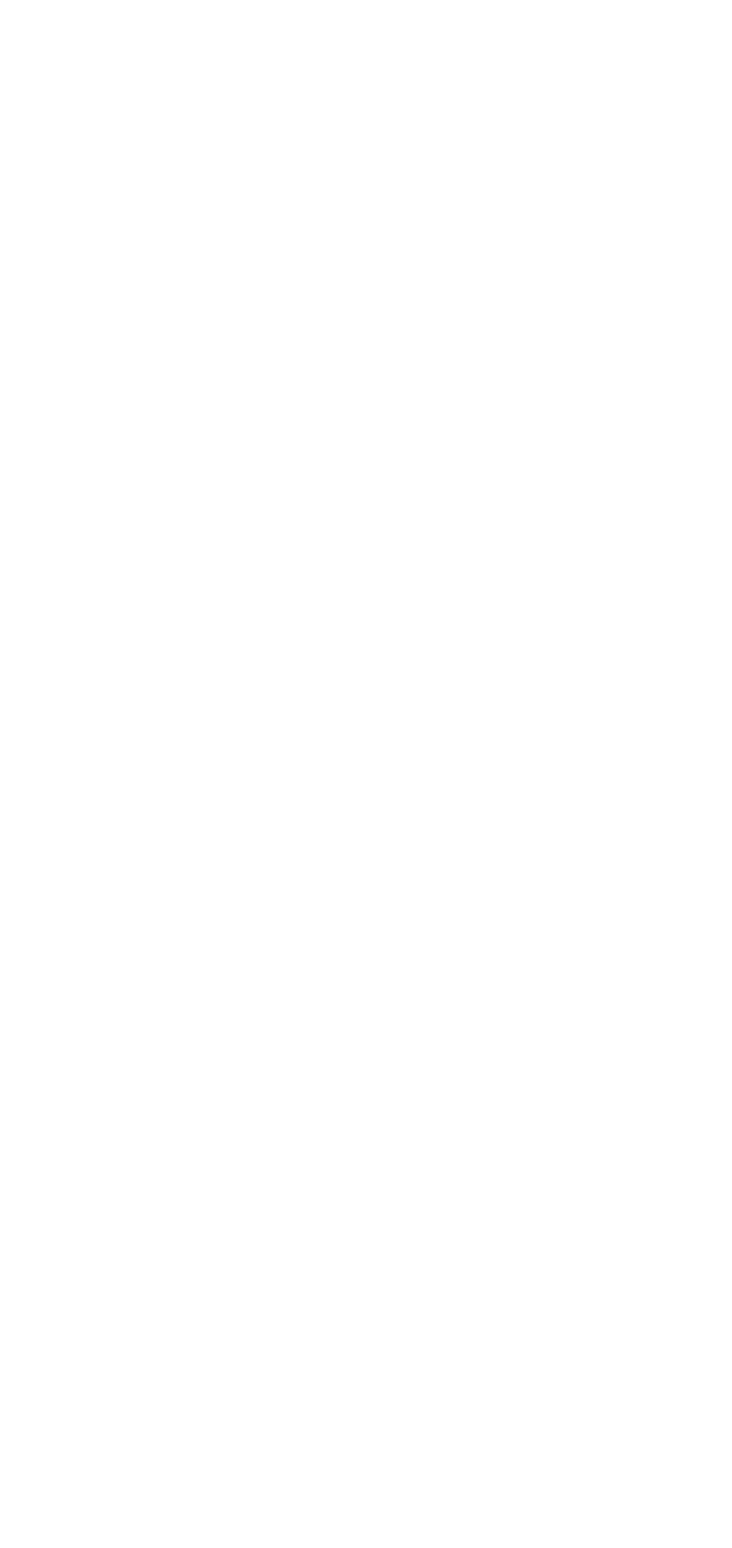
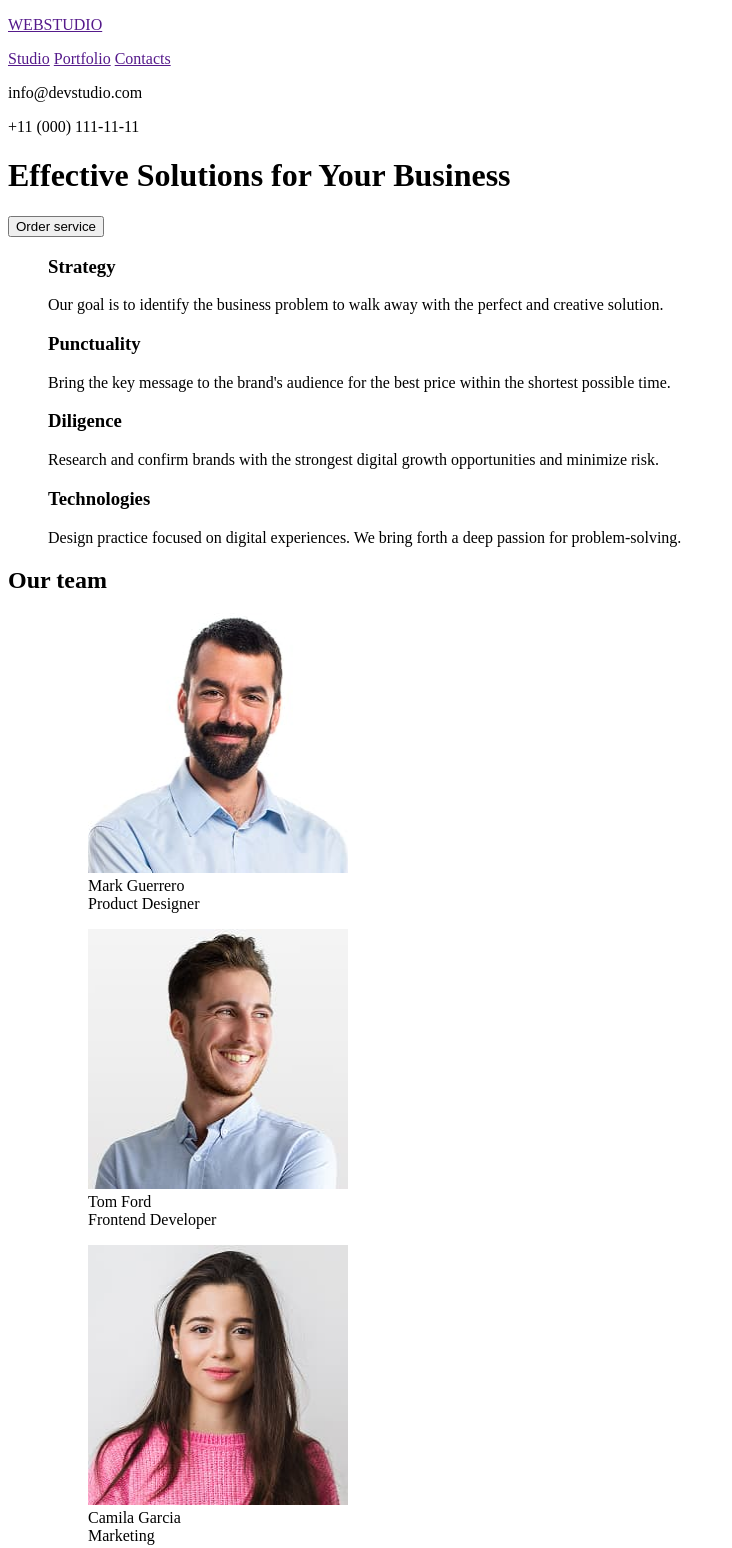
Before and after one commit to nazz123-tech/goit-markup-hw-01, a plain HTML site: page index.html in a window 1280 px wide. Shown: the top 1548 px of the page, without its empty margins (0-732 px from the left). Before the commit the page ends 800 px from the top, so only its background shows below. Drawn offline with Linux system fonts and the light colour scheme.

Commit message:
finished hw01

```diff
--- a/index.html
+++ b/index.html
@@ -6,6 +6,68 @@
     <title>Document</title>
 </head>
 <body>
-
+    <header>
+        <div>
+            <p><a href="">WEBSTUDIO</a></p>
+            <nav>
+                <a href="">Studio</a>
+                <a href="">Portfolio</a>
+                <a href="">Contacts</a>
+             </nav>
+            <p>info@devstudio.com</p>
+            <p>+11 (000) 111-11-11</p>
+        </div>
+        <div>
+            <h1>Effective Solutions for Your Business</h1>
+            <button type="button">Order service</button>
+        </div>
+    </header>
+    <main>
+        <div>
+            <ul type="none">
+                <li><h3>Strategy</h3><p>Our goal is to identify the business problem to walk away with the perfect and creative solution. </p></li>
+                <li><h3>Punctuality</h3><p>Bring the key message to the brand's audience for the best price within the shortest possible time.</p></li>
+                <li><h3>Diligence</h3><p>Research and confirm brands with the strongest digital growth opportunities and minimize risk.</p></li>
+                <li><h3>Technologies</h3><p>Design practice focused on digital experiences. We bring forth a deep passion for problem-solving.</p></li>
+            </ul>
+        </div>
+        <h2>Our team</h2>
+        <div>
+            <ul type="none">
+            <li><figure>
+                <img src="images/compress1.jpg" alt="mark" width="260px" height="260px" >
+                <figcaption>Mark Guerrero</figcaption>
+                <figcaption>Product Designer</figcaption>
+                </figure>
+            </li>
+            <li><figure>
+                <img src="images/compress2.jpg" alt="tom" width="260px" height="260px" >
+                <figcaption>Tom Ford</figcaption>
+                <figcaption>Frontend Developer</figcaption>
+                </figure>
+            </li>
+            <li><figure>
+                <img src="images/compress3.jpg" alt="camila" width="260px" height="260px" >
+                <figcaption>Camila Garcia</figcaption>
+                <figcaption>Marketing</figcaption>
+                </figure>
+            </li>
+            <li><figure>
+                <img src="images/compress4.jpg" alt="daniel" width="260px" height="260px" >
+                <figcaption>Daniel Wilson</figcaption>
+                <figcaption>UI Designer</figcaption>
+                </figure>
+            </li>
+            </ul>
+        </div>
+    </main>
+    <footer>
+        <div>
+            <div>
+                <p><a href="">WEBSTUDIO</a></p>
+                <p>Increase the flow of customers and sales for your business with digital marketing & growth solutions.</p>
+            </div>
+        </div>
+    </footer>
 </body>
 </html>
```
Also changed, not shown: images/compress1.jpg (added), images/compress2.jpg (added), images/compress3.jpg (added), images/compress4.jpg (added).
